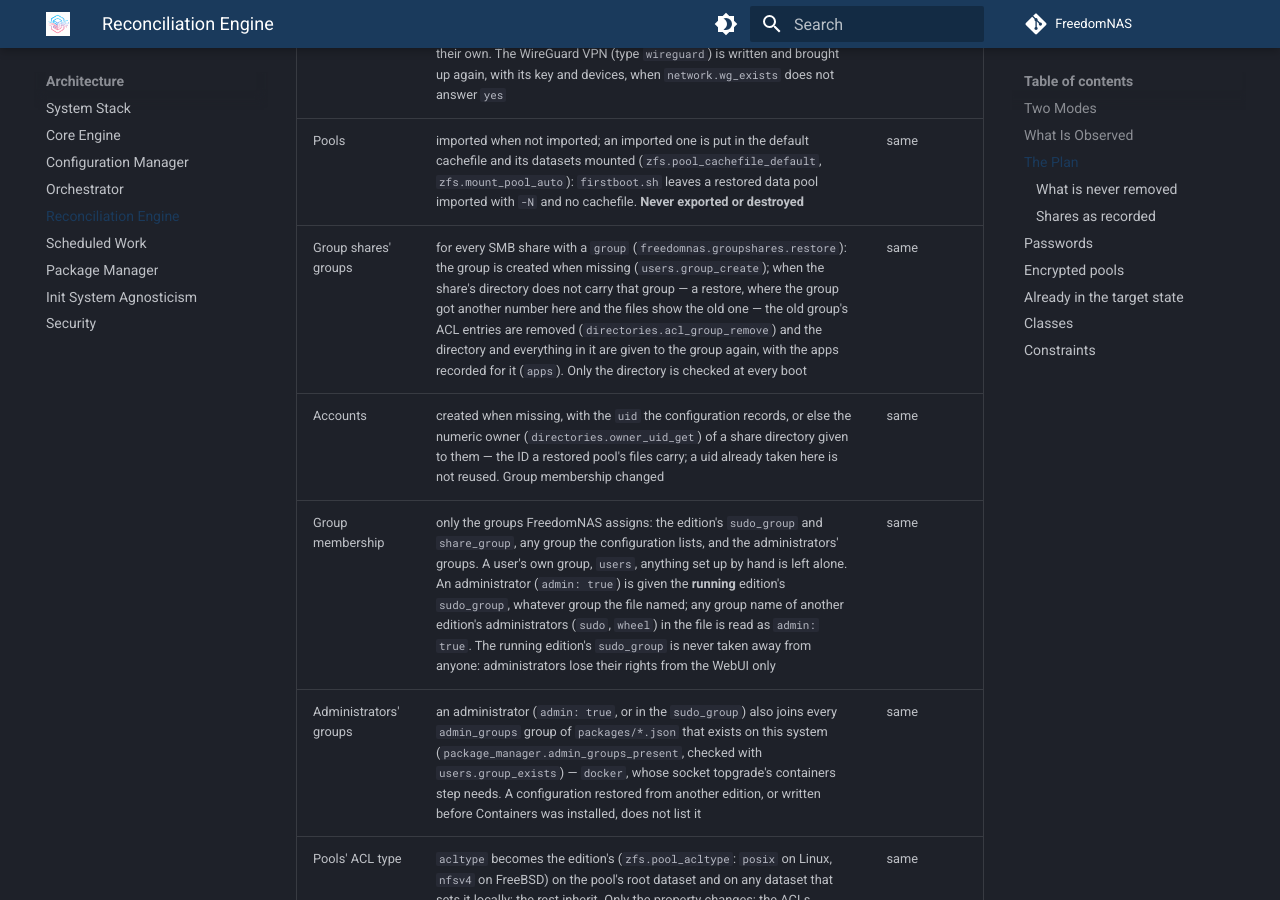
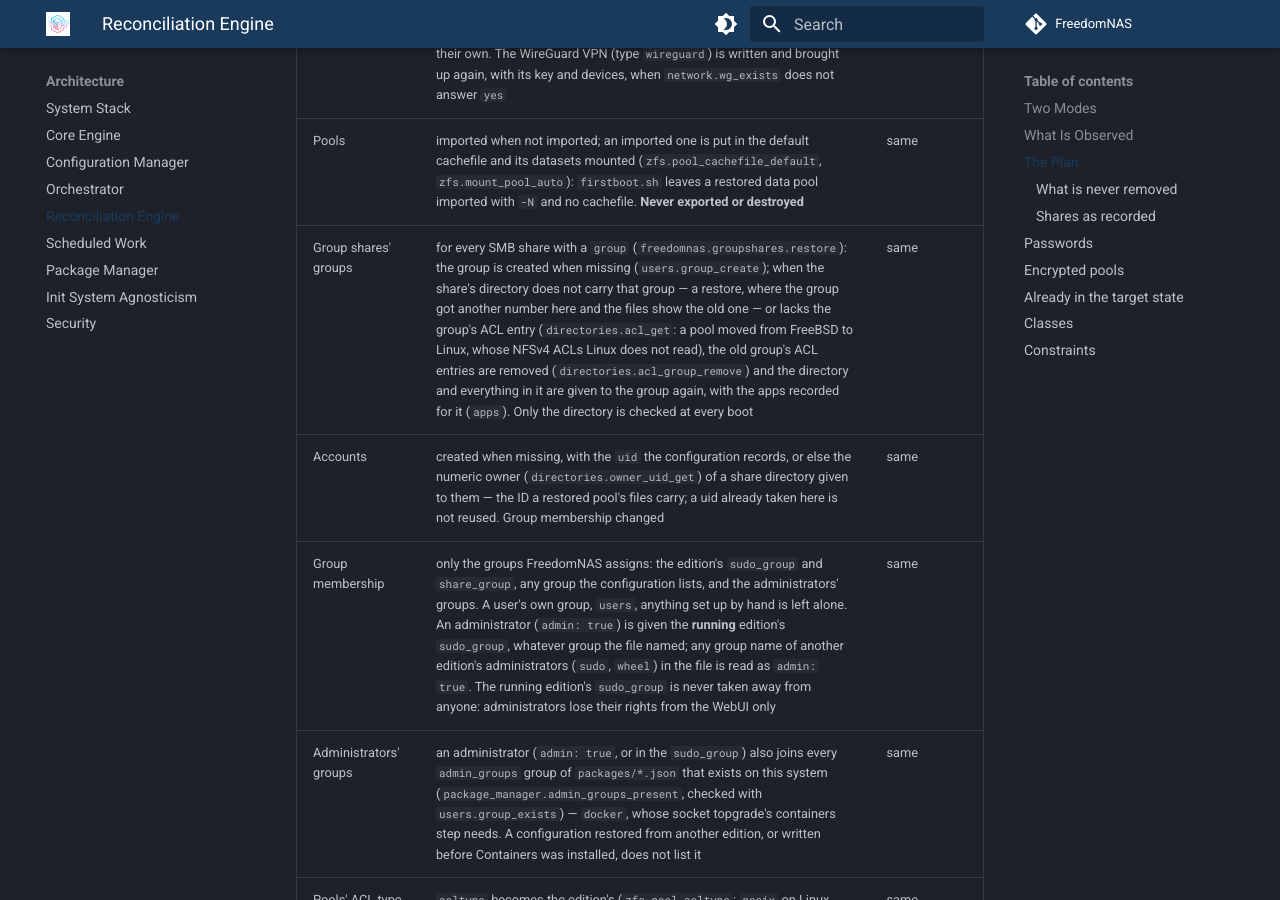
Before and after one commit to FreedomNAS/freedomnas-docs, an MkDocs documentation site: the page built from docs/architecture/reconciler.md, in a window 1280 px wide and 900 px high, scrolled down 2254 px. Built offline with MkDocs 1.6.1 and Material for MkDocs 9.7.7, drawn with Linux system fonts in a browser that asks for light colours.

Commit message:
Document the ACL check of restored group shares

```diff
--- a/docs/architecture/reconciler.md
+++ b/docs/architecture/reconciler.md
@@ -59,7 +59,7 @@ accounts are removed last, when no share refers to them any more.
 | Hostname, timezone | set when different | same |
 | Network interfaces | first every physical card gets its FreedomNAS name by MAC address (`freedomnas.netnames`: `network.list_physical`, `names_clear` + `name_persist` rewrite the names the system applies at boot, a card with another name is renamed live with `rename_interface` and its connection follows with `connection_rename`; the entry in `network.interfaces` moves to the new name). Then every entry under `network.interfaces` with a `config` is found on this system by its `mac_address`, or by its name, and gets its configuration back when the system holds none for it (`network.connection_exists`: no `fnas-<interface>` connection, no `ifconfig_<interface>` line on FreeBSD), through the same steps as the Network page, without a checkpoint. A configured interface is left alone, so a boot never takes the network down — except one renamed during this boot, whose connection is activated again (`connection_activate`). An interface this system does not have is skipped. Bridges, bonds and VLANs (entries with a `type`) the system does not have are created with all their steps — bonds first, then VLANs, then bridges — when their ports or parent are there; ports (entries with `master`) get no configuration of their own. The WireGuard VPN (type `wireguard`) is written and brought up again, with its key and devices, when `network.wg_exists` does not answer `yes` | same |
 | Pools | imported when not imported; an imported one is put in the default cachefile and its datasets mounted (`zfs.pool_cachefile_default`, `zfs.mount_pool_auto`): `firstboot.sh` leaves a restored data pool imported with `-N` and no cachefile. **Never exported or destroyed** | same |
-| Group shares' groups | for every SMB share with a `group` (`freedomnas.groupshares.restore`): the group is created when missing (`users.group_create`); when the share's directory does not carry that group — a restore, where the group got another number here and the files show the old one — the old group's ACL entries are removed (`directories.acl_group_remove`) and the directory and everything in it are given to the group again, with the apps recorded for it (`apps`). Only the directory is checked at every boot | same |
+| Group shares' groups | for every SMB share with a `group` (`freedomnas.groupshares.restore`): the group is created when missing (`users.group_create`); when the share's directory does not carry that group — a restore, where the group got another number here and the files show the old one — or lacks the group's ACL entry (`directories.acl_get`: a pool moved from FreeBSD to Linux, whose NFSv4 ACLs Linux does not read), the old group's ACL entries are removed (`directories.acl_group_remove`) and the directory and everything in it are given to the group again, with the apps recorded for it (`apps`). Only the directory is checked at every boot | same |
 | Accounts | created when missing, with the `uid` the configuration records, or else the numeric owner (`directories.owner_uid_get`) of a share directory given to them — the ID a restored pool's files carry; a uid already taken here is not reused. Group membership changed | same |
 | Group membership | only the groups FreedomNAS assigns: the edition's `sudo_group` and `share_group`, any group the configuration lists, and the administrators' groups. A user's own group, `users`, anything set up by hand is left alone. An administrator (`admin: true`) is given the **running** edition's `sudo_group`, whatever group the file named; any group name of another edition's administrators (`sudo`, `wheel`) in the file is read as `admin: true`. The running edition's `sudo_group` is never taken away from anyone: administrators lose their rights from the WebUI only | same |
 | Administrators' groups | an administrator (`admin: true`, or in the `sudo_group`) also joins every `admin_groups` group of `packages/*.json` that exists on this system (`package_manager.admin_groups_present`, checked with `users.group_exists`) — `docker`, whose socket topgrade's containers step needs. A configuration restored from another edition, or written before Containers was installed, does not list it | same |
```
